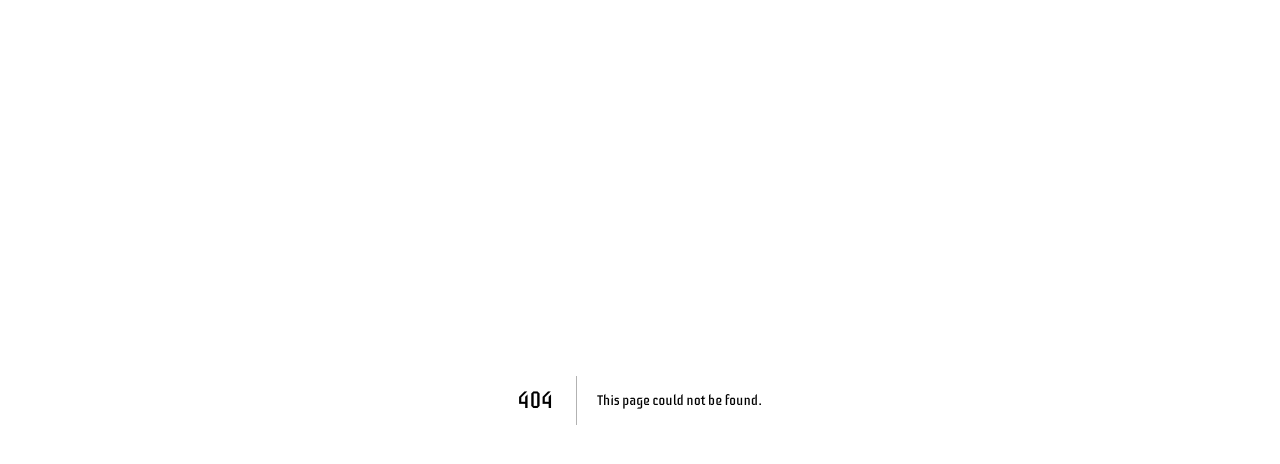
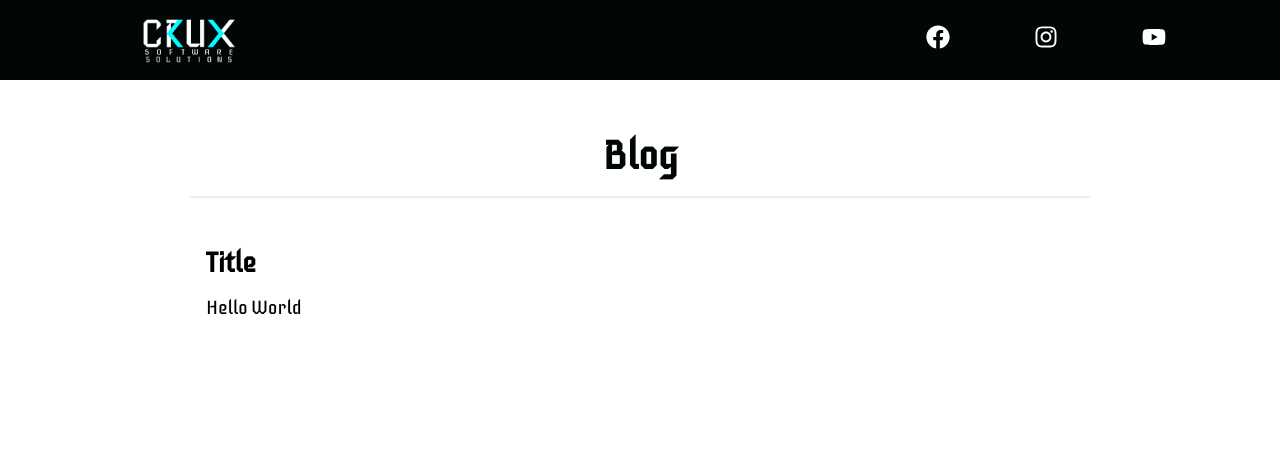
Before and after one commit to mroberson11/cruxmockup, a Next.js app: page /blog/post-one in a window 1280 px wide. Before the commit this address had no page. Shown: the top 464 px of the page. Built offline with nearby package versions, Linux system fonts and the light colour scheme.

Commit message:
Add blog elements

```diff
--- /dev/null
+++ b/pages/blog/post-one.js
@@ -0,0 +1,11 @@
+import React from "react";
+import Blog from "../../src/components/Blog";
+const BlogPage = () => {
+  return (
+    <>
+      <Blog />
+    </>
+  );
+};
+
+export default BlogPage;
--- /dev/null
+++ b/src/components/Blog/BlogElements.js
@@ -0,0 +1,82 @@
+import styled from "styled-components";
+import { motion } from "framer-motion";
+
+export const Container = styled.section`
+  z-index: 0;
+  min-height: 692px;
+  position: fixed;
+  bottom: 0;
+  left: 0;
+  right: 0;
+  top: 0;
+  overflow: scroll;
+  overflow-x: hidden;
+  background: var(--cruxWhite);
+`;
+
+export const BlogH1 = styled.h1`
+  color: var(--trueBlack);
+  font-size: 40px;
+  text-align: center;
+  margin-top: 7rem;
+`;
+export const BlogWrapper = styled.div`
+  display: grid;
+  width: 100%;
+  margin-right: auto;
+  margin-left: auto;
+  padding: 0 24px;
+  justify-content: center;
+  background: transparent;
+`;
+
+export const BlogContent = styled.div`
+  background: var(--trueWhite);
+  border-radius: 10px;
+  width: clamp(250px, 90vw, 900px);
+  padding: 1rem;
+  margin-top: 1rem;
+  margin-bottom: 2rem;
+`;
+
+export const BlogVideo = styled.video`
+  width: 100%;
+  height: 100%;
+  -o-object-fit: cover;
+  object-fit: cover;
+  background: #232a34;
+  border-radius: 5px;
+`;
+
+export const BlogSection = styled.div`
+  display: flex;
+  justify-content: center;
+  align-items: left;
+  flex-direction: column;
+  min-height: 100px;
+  margin-top: 1rem;
+`;
+
+export const BlogSectionHeader = styled(motion.h2)`
+  font-size: 28px;
+  color: (--trueBlack);
+  margin-bottom: 0.5rem;
+`;
+
+export const BlogSectionText = styled(motion.p)`
+  font-size: 1.2rem;
+  text-align: left;
+  padding-top: 0.5rem;
+`;
+
+export const ImgWrap = styled(motion.div)`
+  max-width: 150px;
+  height: 100%;
+  padding: 1rem;
+`;
+
+export const Break = styled.hr`
+  width: 100%;
+  border: 1px solid #eee;
+  margin: 1rem 0 0 0;
+`;
--- /dev/null
+++ b/src/components/Blog/Posts.js
@@ -0,0 +1,59 @@
+export const Posts = [
+  {
+    title: "JAVASCRIPT",
+    body: `JavaScript is the world most popular
+      lightweight, interpreted compiled programming
+      language. It is also known as scripting
+      language for web pages. It is well-known for
+      the development of web pages, many non-browser
+      environments also use it. JavaScript can be
+      used for Client-side developments as well as
+      Server-side developments`,
+    author: "Nishant Singh ",
+    imgUrl:
+      "https://media.geeksforgeeks.org/img-practice/banner/diving-into-excel-thumbnail.png",
+  },
+  {
+    title: "Data Structure ",
+    body: `There are many real-life examples of
+      a stack. Consider an example of plates stacked
+      over one another in the canteen. The plate
+      which is at the top is the first one to be
+      removed, i.e. the plate which has been placed
+      at the bottommost position remains in the
+      stack for the longest period of time. So, it
+      can be simply seen to follow LIFO(Last In
+      First Out)/FILO(First In Last Out) order.`,
+    author: "Suresh Kr",
+    imgUrl:
+      "https://media.geeksforgeeks.org/img-practice/banner/coa-gate-2022-thumbnail.png",
+  },
+  {
+    title: "Algorithm",
+    body: `The word Algorithm means “a process
+      or set of rules to be followed in calculations
+      or other problem-solving operations”. Therefore
+      Algorithm refers to a set of rules/instructions
+      that step-by-step define how a work is to be
+      executed upon in order to get the expected
+      results. `,
+    author: "Monu Kr",
+    imgUrl:
+      "https://media.geeksforgeeks.org/img-practice/banner/google-test-series-thumbnail.png",
+  },
+  {
+    title: "Computer Network",
+    body: `An interconnection of multiple devices,
+      also known as hosts, that are connected using
+      multiple paths for the purpose of sending/
+      receiving data media. Computer networks can
+      also include multiple devices/mediums which
+      help in the communication between two different
+      devices; these are known as Network devices
+      and include things such as routers, switches,
+      hubs, and bridges. `,
+    author: "Sonu Kr",
+    imgUrl:
+      "https://media.geeksforgeeks.org/img-practice/banner/cp-maths-java-thumbnail.png",
+  },
+];
--- /dev/null
+++ b/src/components/Blog/index.js
@@ -0,0 +1,41 @@
+import { Posts } from "./Posts";
+import React, { useEffect } from "react";
+import { useAnimation } from "framer-motion";
+import { useMyAnimation } from "../../hooks/useMyAnimation";
+import AltNav from "../AltNav";
+import {
+  Container,
+  BlogWrapper,
+  BlogH1,
+  BlogContent,
+  BlogSection,
+  BlogSectionHeader,
+  BlogSectionText,
+  ImgWrap,
+  BlogVideo,
+  Break,
+} from "./BlogElements";
+
+const Blog = () => {
+  //   const animation = useAnimation();
+  //   const { ref, initial } = useMyAnimation({ animation });
+  return (
+    <>
+      <Container>
+        <AltNav />
+        <BlogWrapper>
+          <BlogH1>Blog</BlogH1>
+          <Break />
+          <BlogSection>
+            <BlogContent>
+              <BlogSectionHeader>Title</BlogSectionHeader>
+              <BlogSectionText>Hello World </BlogSectionText>
+            </BlogContent>
+          </BlogSection>
+        </BlogWrapper>
+      </Container>
+    </>
+  );
+};
+
+export default Blog;
```
